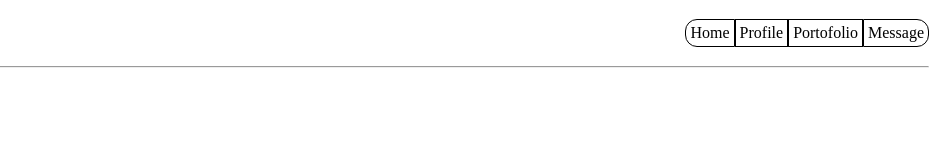
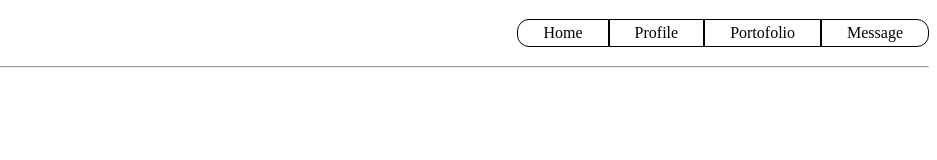
Before and after one commit to revou-fundamental-course/06-jan-25-FajriHidayat28, a plain HTML site: page index.html in a window 1280 px wide. Shown: the top 160 px of the page, 343-1280 px from the left. Drawn offline with Linux system fonts and the light colour scheme.

Commit message:
update css & html

```diff
--- a/css/style.css
+++ b/css/style.css
@@ -26,7 +26,10 @@ nav {
 
 nav>a {
     border: 1px solid black;
-    padding: 4px;
+    padding-top: 4px;
+    padding-bottom: 4px;
+    padding-right: 25px;
+    padding-left: 25px;
     color: black;
     text-decoration: auto;
 }
```
Also changed, not shown: profile.html (added, +11 -0 lines), message.html (added), portofolio.html (added).
